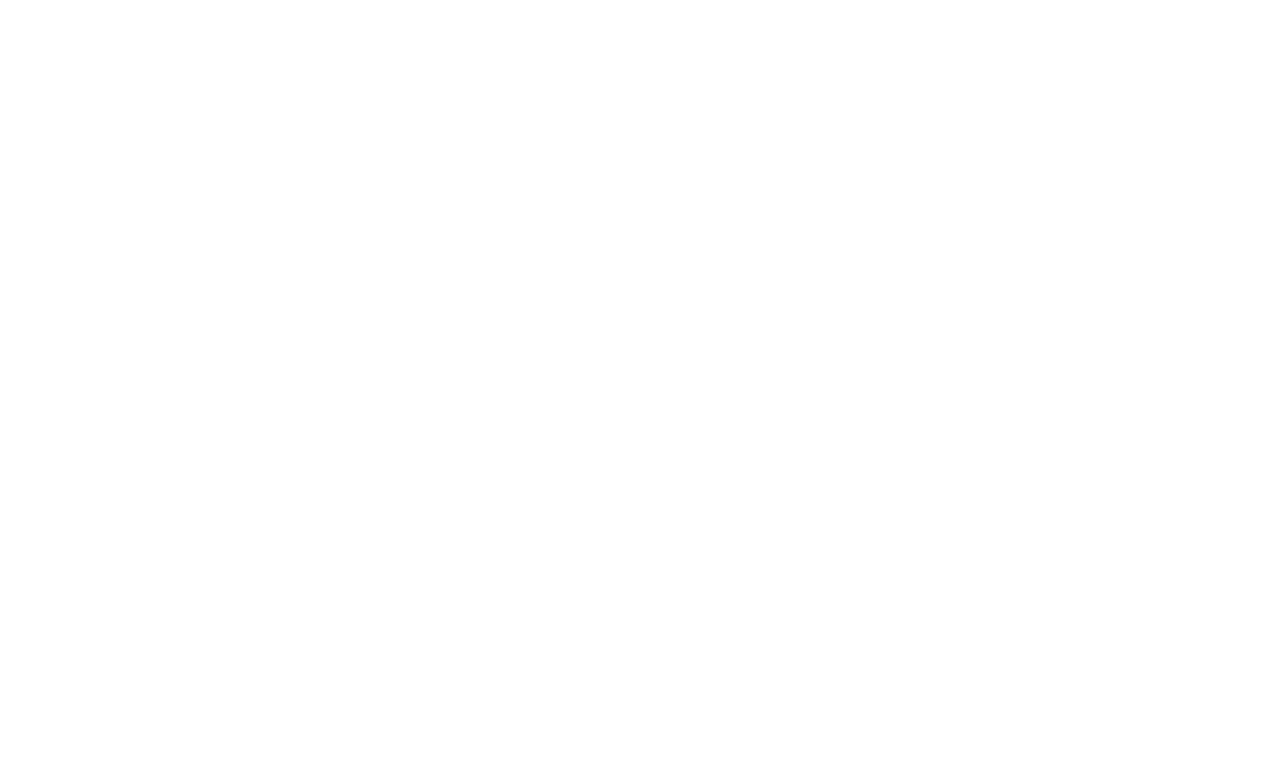
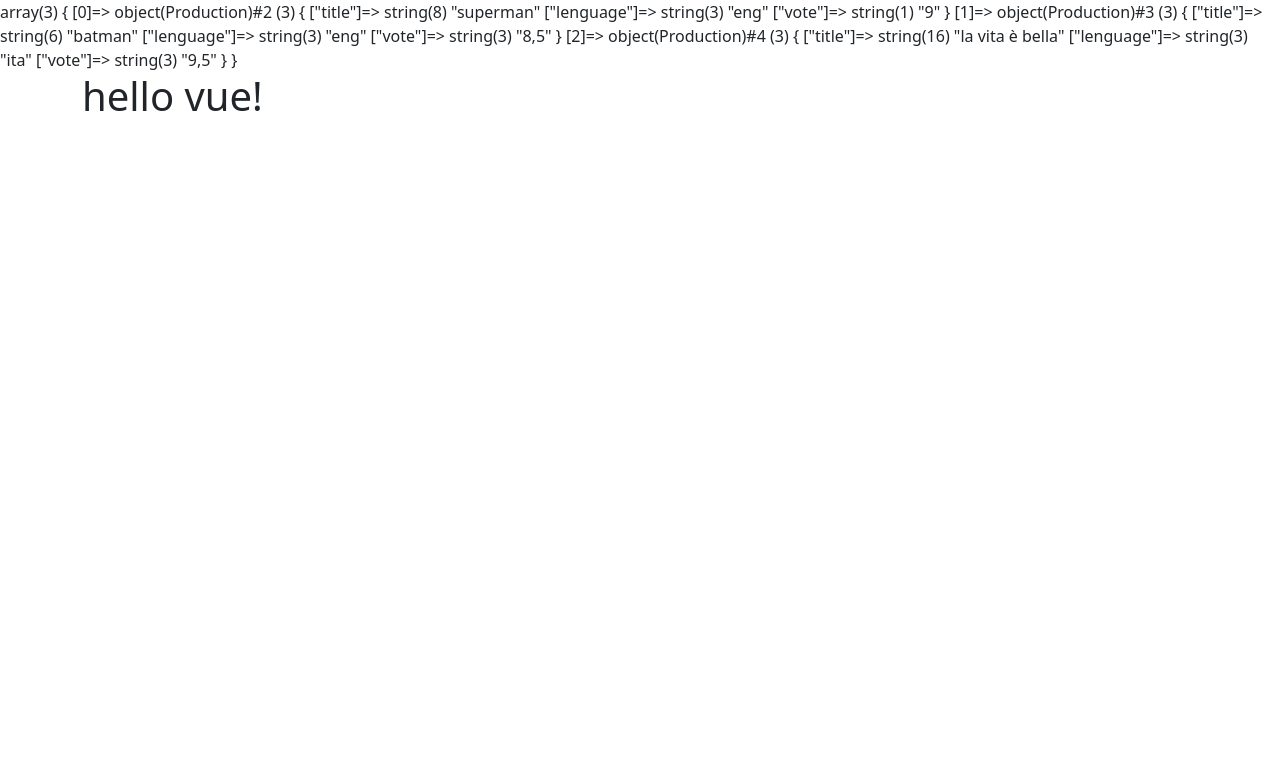
Before and after one commit to NicolaTeora/php-oop-1, a PHP site: page / in a window 1280 px wide. Before the commit the part shown is empty. Shown: the top 783 px of the page. Run offline with PHP 8.4, Linux system fonts and the light colour scheme.

Commit message:
feat : import cdn(s)

```diff
--- a/index.php
+++ b/index.php
@@ -3,16 +3,76 @@
 class Production {
 
     //All'interno della classe dovrete gestire un titolo, una lingua e un voto
-    //La classe deve avere le sue variabili d'istanza, il costruttore e i metodi.
+    //La classe deve avere le sue variabili d'istanza
     # variabili o proprietà
     public $title;
     public $lenguage;
     public $vote;
 
+    // il costruttore e i metodi.
     # metodi
-    function set_film($title, $lenguage, $vote) {
-
+    function __construct($title, $lenguage, $vote) {
+        $this->title = $title;
+        $this->lenguage = $lenguage;
+        $this->vote = $vote;
     }
+    function get_title(){ return $this->title; }
+    function get_lenguage(){ return $this->lenguage;}
+    function get_vote() { return $this->vote; }
 }
 
+// Istanziate poi almeno due oggetti Production e stampate a schermo i loro valori.
+$film_batman = new Production("superman", "eng", "9");
+/*
+echo "Title: " . $film->get_title() . " - ";
+echo "Lenguage: " . $film->get_lenguage() . " - ";
+echo "Vote: " . $film->get_vote();
+
+echo "<br>";
+*/
+$film_superman = new Production("batman", "eng", "8,5");
+/*
+echo "Title: " . $film->get_title() . " - ";
+echo "Lenguage: " . $film->get_lenguage() . " - ";
+echo "Vote: " . $film->get_vote();
+*/
+$film_la_vita_è_bella = new Production("la vita è bella", "ita", "9,5");
+
+# lista di produzioni
+$films = [$film_batman, $film_superman, $film_la_vita_è_bella];
+
+var_dump($films);
 ?>
+
+
+<!-- BONUS 1
+Creare un layout completo per stampare a schermo una lista di produzioni. -->
+<!DOCTYPE html>
+<html lang="en">
+<head>
+    <meta charset="UTF-8">
+    <meta name="viewport" content="width=device-width, initial-scale=1.0">
+    <title>PHP OOP</title>
+
+    <!-- cdn Bootstrap -->
+    <link href="https://cdn.jsdelivr.net/npm/bootstrap@5.3.3/dist/css/bootstrap.min.css" rel="stylesheet" integrity="sha384-QWTKZyjpPEjISv5WaRU9OFeRpok6YctnYmDr5pNlyT2bRjXh0JMhjY6hW+ALEwIH" crossorigin="anonymous">
+    <!-- cdn vue -->
+    <script src="https://unpkg.com/vue@3/dist/vue.global.js"></script>
+</head>
+<body>
+    <div id="app">
+        <div class="container">
+            <h1>{{ titleApp }}</h1>
+            <ul>
+
+            </ul>
+
+        </div>
+    </div>
+
+<!-- mian.js -->
+<script src="./main.js"></script>
+<!-- js bootstrap -->
+<script src="https://cdn.jsdelivr.net/npm/bootstrap@5.3.3/dist/js/bootstrap.bundle.min.js" integrity="sha384-YvpcrYf0tY3lHB60NNkmXc5s9fDVZLESaAA55NDzOxhy9GkcIdslK1eN7N6jIeHz" crossorigin="anonymous"></script>
+</body>
+</html>
--- /dev/null
+++ b/main.js
@@ -0,0 +1,8 @@
+const { createApp } = Vue;
+const app = createApp({
+  data() {
+    return {
+      titleApp: "hello vue!",
+    };
+  },
+}).mount("#app");
```
